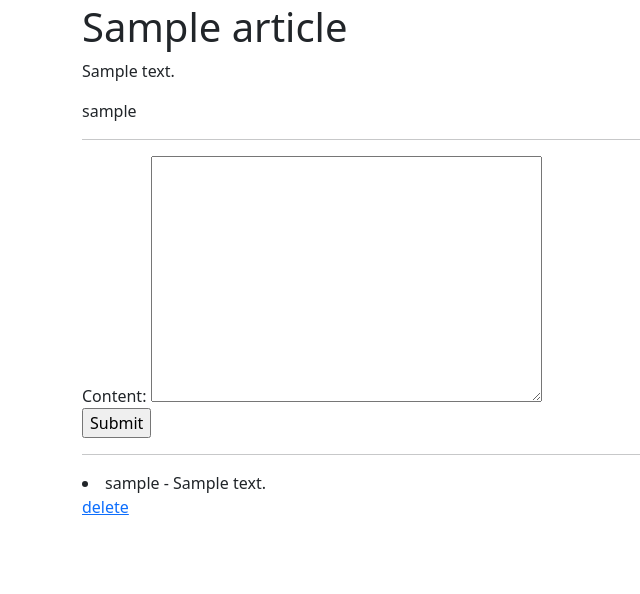
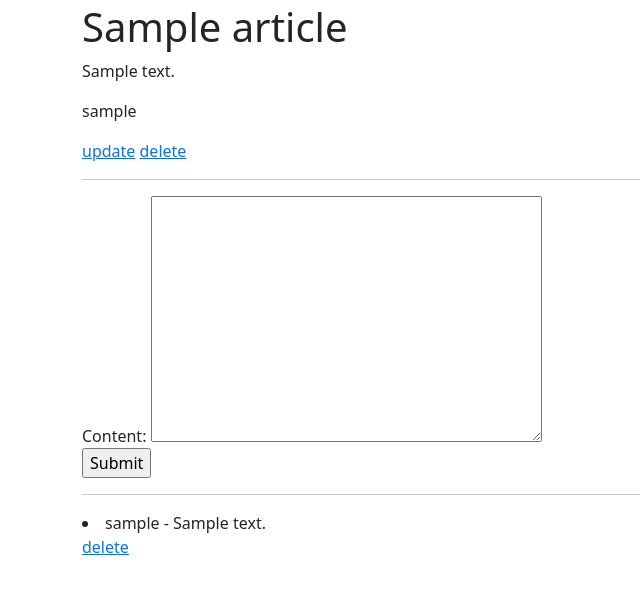
Before and after one commit to seoyoung1203/auth, a Django app: page /articles/1/ in a window 1280 px wide. Shown: the part 37-631 px from the top of the page, without its empty margins (0-640 px from the left). Run offline with Django 5.2, Linux system fonts and the light colour scheme; a user stored in the database is signed in; tables that the repository leaves empty hold one stand-in row (values such as "Sample post").

Commit message:
article delete 기능 구현

```diff
--- a/articles/templates/detail.html
+++ b/articles/templates/detail.html
@@ -4,6 +4,11 @@
     <h1>{{article.title}}</h1>
     <p>{{article.content}}</p>
     <p>{{article.user}}</p>
+
+    {% if user == article.user %}
+    <a href="">update</a>
+    <a href="{% url 'articles:delete' article.id %}">delete</a>
+    {% endif %}
 
     <hr>
     <form action="{% url 'articles:comment_create' article.id%}" method="POST">
--- a/articles/urls.py
+++ b/articles/urls.py
@@ -7,6 +7,8 @@ urlpatterns = [
     path('', views.index, name='index'),
     path('create/', views.create, name='create'),
     path('<int:id>/', views.detail, name='detail'),
+    path('<int:id>/delete', views.delete, name='delete'),
     path('<int:article_id>/comments/create/', views.comment_create, name='comment_create'),
-    path('<int:article_id>/comments/<int:comment_id>/delete/', views.comment_delete, name='comment_delete')
+    path('<int:article_id>/comments/<int:comment_id>/delete/', views.comment_delete, name='comment_delete'),
+
 ]
--- a/articles/views.py
+++ b/articles/views.py
@@ -5,6 +5,13 @@ from django.contrib.auth.decorators import login_required # decorators >> 함수
 # -> 로그인 페이지로 redirect 시켜줌
 
 # Create your views here.
+
+def delete(request, id):
+    article = Article.objects.get(id=id)
+    if request.user == article.user:
+        article.delete()
+    return redirect('articles:index')
+
 def index(request):
     articles = Article.objects.all()
 
@@ -64,6 +71,7 @@ def comment_create(request, article_id):
 @login_required
 def comment_delete(request, article_id, comment_id):# 인자
     comment = Comment.objects.get(id=comment_id)
+
     if request.user == comment.user: #로그인한 사람이 comment를 작성한 유저와 같나요?
         comment.delete()
 
```
